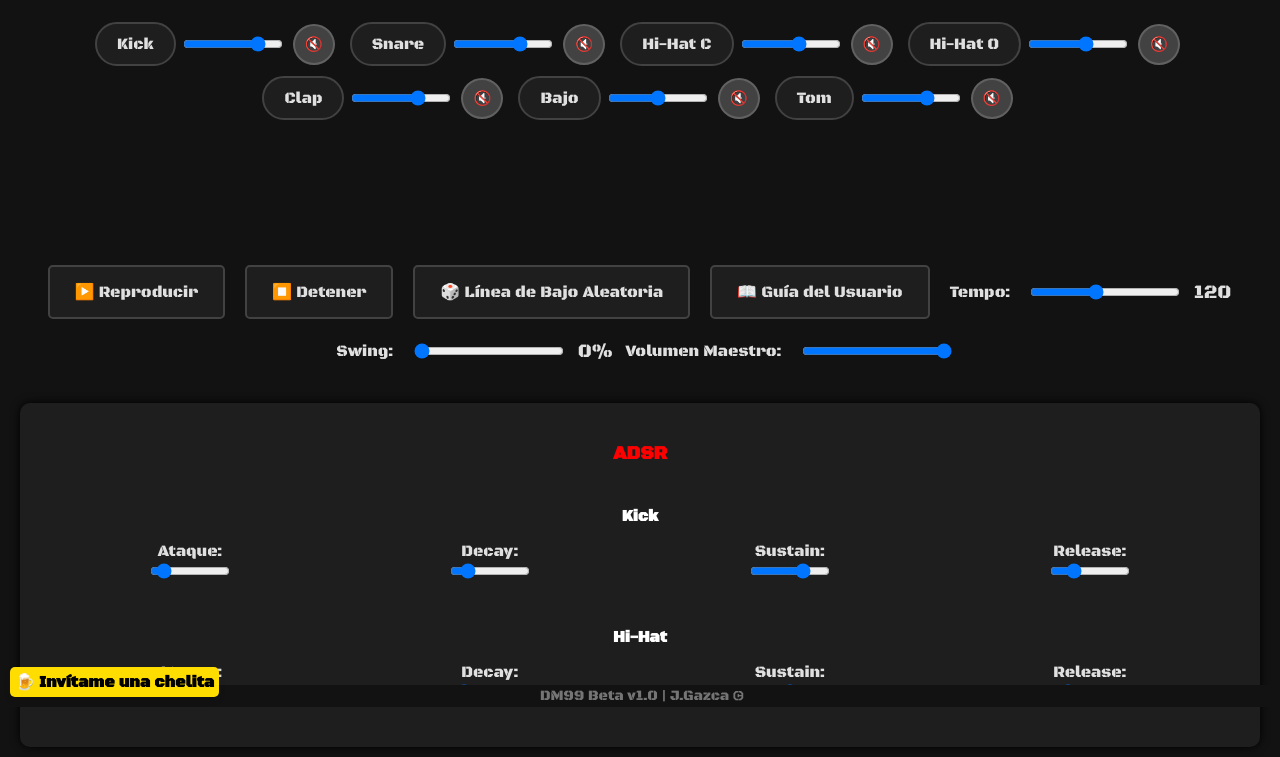
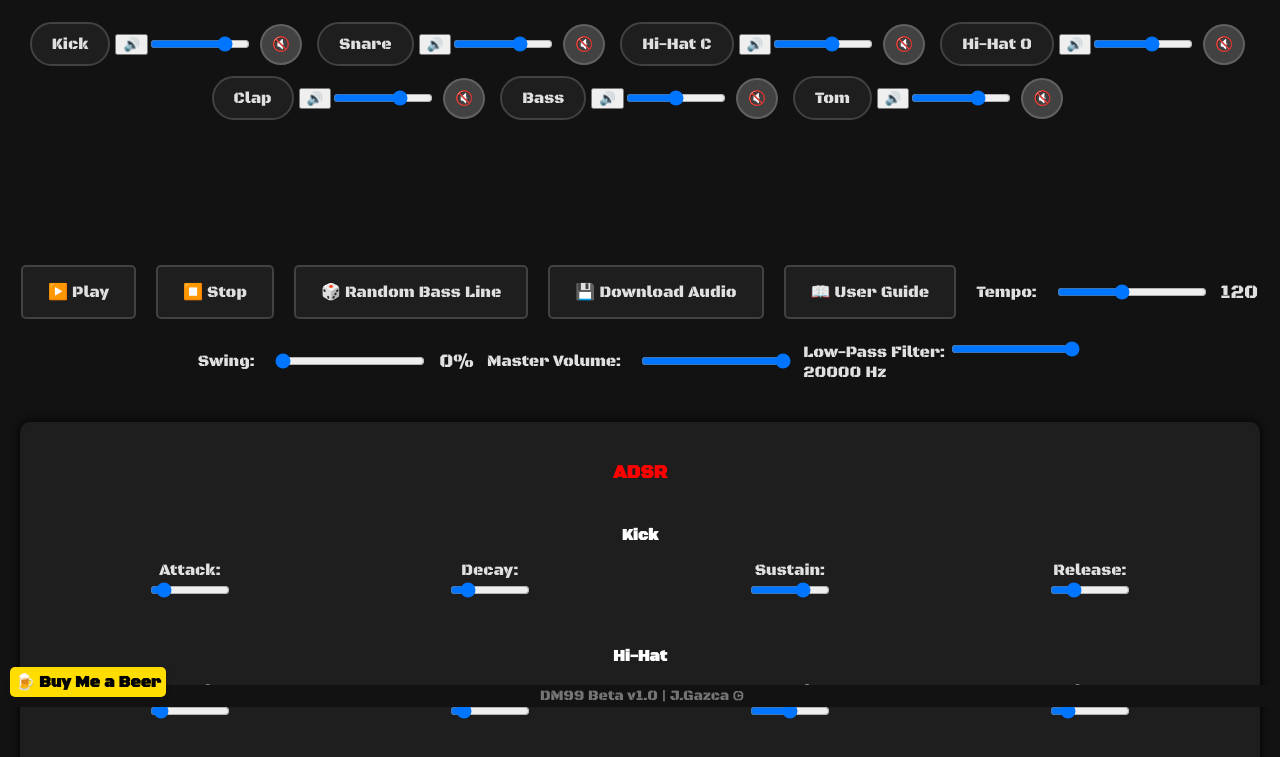
Before and after one commit to jgazcagtz/DM99, a plain HTML site: page index.html in a window 1280 px wide. Shown: the part 93-850 px from the top of the page. Drawn offline with Linux system fonts and the light colour scheme; no server answers.

Commit message:
Update index.html

```diff
--- a/index.html
+++ b/index.html
@@ -1,73 +1,81 @@
 <!DOCTYPE html>
-<html lang="es">
+<html lang="en">
 <head>
     <meta charset="UTF-8">
     <title>DM99</title>
     <link rel="preconnect" href="https://fonts.googleapis.com">
     <link rel="preconnect" href="https://fonts.gstatic.com" crossorigin>
     <link href="https://fonts.googleapis.com/css2?family=Black+Ops+One&display=swap" rel="stylesheet">
-    <!-- Enlace a CSS Externo -->
+    <!-- Link to External CSS -->
     <link rel="stylesheet" href="styles.css">
 </head>
 <body>
-    <!-- Botón de Buy Me a Coffee -->
-    <a href="https://www.buymeacoffee.com/georgegeorge" class="buy-me-coffee" target="_blank" aria-label="Apóyanos con una chela 🍺">
-        🍺 Invítame una chelita
+    <!-- Buy Me a Coffee Button -->
+    <a href="https://www.buymeacoffee.com/georgegeorge" class="buy-me-coffee" target="_blank" aria-label="Support us with a coffee 🍺">
+        🍺 Buy Me a Beer
     </a>
 
     <div id="title">DM99</div>
 
-    <!-- Selector de Instrumentos -->
+    <!-- Instrument Selector -->
     <div class="instrument-selector">
-        <!-- Botones de Instrumentos con Silencio y Volumen -->
+        <!-- Instrument Buttons with Mute, Solo, and Volume Controls -->
         <div class="instrument-container">
             <button class="instrument-button" data-instrument="kick">Kick</button>
+            <button class="solo-button" data-instrument="kick">🔊</button>
             <input type="range" class="volume-slider" data-instrument="kick" min="0" max="1" step="0.01" value="0.8">
             <button class="mute-button" data-instrument="kick">🔇</button>
         </div>
         <div class="instrument-container">
             <button class="instrument-button" data-instrument="snare">Snare</button>
+            <button class="solo-button" data-instrument="snare">🔊</button>
             <input type="range" class="volume-slider" data-instrument="snare" min="0" max="1" step="0.01" value="0.7">
             <button class="mute-button" data-instrument="snare">🔇</button>
         </div>
         <div class="instrument-container">
             <button class="instrument-button" data-instrument="hihatClosed">Hi-Hat C</button>
+            <button class="solo-button" data-instrument="hihatClosed">🔊</button>
             <input type="range" class="volume-slider" data-instrument="hihatClosed" min="0" max="1" step="0.01" value="0.6">
             <button class="mute-button" data-instrument="hihatClosed">🔇</button>
         </div>
         <div class="instrument-container">
             <button class="instrument-button" data-instrument="hihatOpened">Hi-Hat O</button>
+            <button class="solo-button" data-instrument="hihatOpened">🔊</button>
             <input type="range" class="volume-slider" data-instrument="hihatOpened" min="0" max="1" step="0.01" value="0.6">
             <button class="mute-button" data-instrument="hihatOpened">🔇</button>
         </div>
         <div class="instrument-container">
             <button class="instrument-button" data-instrument="clap">Clap</button>
+            <button class="solo-button" data-instrument="clap">🔊</button>
             <input type="range" class="volume-slider" data-instrument="clap" min="0" max="1" step="0.01" value="0.7">
             <button class="mute-button" data-instrument="clap">🔇</button>
         </div>
         <div class="instrument-container">
-            <button class="instrument-button" data-instrument="bassSynth">Bajo</button>
+            <button class="instrument-button" data-instrument="bassSynth">Bass</button>
+            <button class="solo-button" data-instrument="bassSynth">🔊</button>
             <input type="range" class="volume-slider" data-instrument="bassSynth" min="0" max="1" step="0.01" value="0.5">
             <button class="mute-button" data-instrument="bassSynth">🔇</button>
         </div>
         <div class="instrument-container">
             <button class="instrument-button" data-instrument="midTom">Tom</button>
+            <button class="solo-button" data-instrument="midTom">🔊</button>
             <input type="range" class="volume-slider" data-instrument="midTom" min="0" max="1" step="0.01" value="0.7">
             <button class="mute-button" data-instrument="midTom">🔇</button>
         </div>
     </div>
 
-    <!-- Máquina de Ritmos -->
+    <!-- Drum Machine Pads -->
     <div id="drum-machine">
-        <!-- Los pads serán generados dinámicamente -->
+        <!-- Pads will be generated dynamically -->
     </div>
 
-    <!-- Controles -->
+    <!-- Controls -->
     <div id="controls">
-        <button id="play" class="control-button">▶️ Reproducir</button>
-        <button id="stop" class="control-button">⏹️ Detener</button>
-        <button id="random-bass" class="control-button">🎲 Línea de Bajo Aleatoria</button>
-        <button id="show-instructions" class="control-button">📖 Guía del Usuario</button>
+        <button id="play" class="control-button">▶️ Play</button>
+        <button id="stop" class="control-button">⏹️ Stop</button>
+        <button id="random-bass" class="control-button">🎲 Random Bass Line</button>
+        <button id="download-audio" class="control-button">💾 Download Audio</button>
+        <button id="show-instructions" class="control-button">📖 User Guide</button>
 
         <div id="tempo-container">
             <label for="tempo">Tempo:</label>
@@ -82,17 +90,23 @@
         </div>
 
         <div id="master-volume-container">
-            <label for="master-volume">Volumen Maestro:</label>
+            <label for="master-volume">Master Volume:</label>
             <input type="range" id="master-volume" min="0" max="1" step="0.01" value="1">
+        </div>
+
+        <div id="lowpass-filter-container">
+            <label for="lowpass-filter">Low-Pass Filter:</label>
+            <input type="range" id="lowpass-filter" min="200" max="20000" step="100" value="20000">
+            <div id="lowpass-display">20000 Hz</div>
         </div>
     </div>
 
-    <!-- Controles ADSR -->
+    <!-- ADSR Controls -->
     <div id="adsr-controls">
         <h3>ADSR</h3>
         <div class="adsr-instrument">
             <h4>Kick</h4>
-            <label>Ataque:
+            <label>Attack:
                 <input type="range" class="adsr-slider" data-instrument="kick" data-param="attack" min="0" max="1" step="0.01" value="0.1">
             </label>
             <label>Decay:
@@ -107,7 +121,7 @@
         </div>
         <div class="adsr-instrument">
             <h4>Hi-Hat</h4>
-            <label>Ataque:
+            <label>Attack:
                 <input type="range" class="adsr-slider" data-instrument="hihatClosed" data-param="attack" min="0" max="1" step="0.01" value="0.05">
             </label>
             <label>Decay:
@@ -120,39 +134,40 @@
                 <input type="range" class="adsr-slider" data-instrument="hihatClosed" data-param="release" min="0" max="2" step="0.01" value="0.3">
             </label>
         </div>
-        <!-- Se han eliminado los Controles ADSR para el Sintetizador de Bajo -->
     </div>
 
-    <!-- Modal de Instrucciones -->
+    <!-- Instructions Modal -->
     <div id="modal">
         <div id="modal-content">
             <button id="close-modal">&times;</button>
-            <h2>Guía del Usuario 📖</h2>
+            <h2>User Guide 📖</h2>
 
             <ul>
-                <li>Selecciona un instrumento haciendo clic en su nombre.</li>
-                <li>Haz clic en los pads para activar o desactivar pasos para ese instrumento.</li>
-                <li>Para el Bajo, ajusta el tono de cada paso usando el botón que aparece en los pads activos.</li>
-                <li>Usa el botón de silencio (🔇) y los deslizadores de volumen junto a cada instrumento para controlar los niveles de sonido.</li>
-                <li>Ajusta el tempo usando el control deslizante debajo de 'Tempo'.</li>
-                <li>Ajusta el swing usando el control deslizante debajo de 'Swing'.</li>
-                <li>Ajusta el volumen maestro usando el control deslizante de 'Volumen Maestro'.</li>
-                <li>Usa los controles ADSR para moldear el sonido del Bombo y el Hi-Hat.</li>
-                <li>Haz clic en 'Reproducir' ▶️ para iniciar la secuencia y en 'Detener' ⏹️ para detenerla.</li>
-                <li>Puedes usar 'Línea de Bajo Aleatoria' 🎲 para generar una secuencia de bajo aleatoria de 16 pasos.</li>
+                <li>Select an instrument by clicking its name.</li>
+                <li>Click on the pads to activate or deactivate steps for that instrument.</li>
+                <li>For Bass, adjust the pitch of each step using the knob that appears on active pads.</li>
+                <li>Use the mute button (🔇), solo button (🔊), and the volume sliders next to each instrument to control sound levels.</li>
+                <li>Adjust the tempo using the slider under 'Tempo'.</li>
+                <li>Adjust the swing using the slider under 'Swing'.</li>
+                <li>Adjust the master volume using the 'Master Volume' slider.</li>
+                <li>Adjust the Low-Pass Filter cutoff frequency using the 'Low-Pass Filter' slider.</li>
+                <li>Use the ADSR controls to shape the sound of the Kick and Hi-Hat.</li>
+                <li>Click 'Play' ▶️ to start the sequence and 'Stop' ⏹️ to stop it.</li>
+                <li>You can use 'Random Bass Line' 🎲 to generate a 16-step random bass sequence duplicated to fill 32 steps.</li>
+                <li>Click 'Download Audio' 💾 to download the complete sequence as a WAV file.</li>
             </ul>
 
         </div>
     </div>
 
-    <!-- Pie de Página -->
+    <!-- Footer -->
     <footer>
         DM99 Beta v1.0 | J.Gazca &copy; <span id="current-year"></span>
     </footer>
 
-    <!-- Incluir la Biblioteca NexusUI para el Control de Knob -->
+    <!-- Include NexusUI Library for Knob Control -->
     <script src="https://cdn.jsdelivr.net/npm/nexusui@2.0.1/dist/NexusUI.min.js"></script>
-    <!-- Enlace a JavaScript Externo -->
+    <!-- Link to External JavaScript -->
     <script src="script.js"></script>
 </body>
 </html>
```
